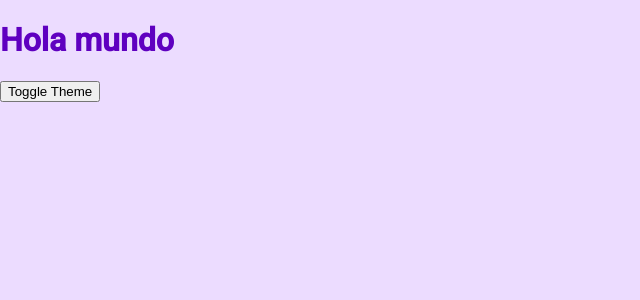
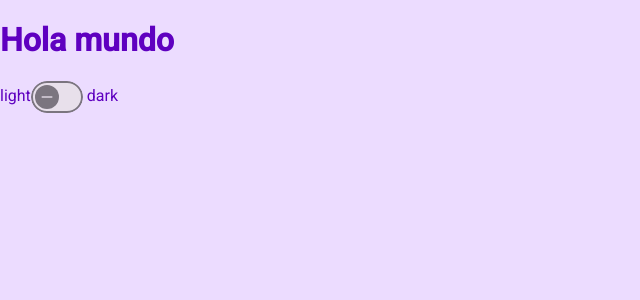
Before and after one commit to Yanioconjota/pokedex-ng, an Angular app: page / in a window 1280 px wide. Shown: the top 300 px of the page, without its empty margins (0-640 px from the left). Built offline with nearby package versions, Linux system fonts and the light colour scheme.

Commit message:
Crated app and shared module

```diff
--- a/src/app/app.component.html
+++ b/src/app/app.component.html
@@ -1,5 +1,5 @@
 <h1>Hola mundo</h1>
-<button mat-button (click)="toggleTheme()">
-  Toggle Theme
-</button>
+<span>light</span>
+<mat-slide-toggle (change)="toggleTheme()"></mat-slide-toggle>
+<span>dark</span>
 <router-outlet></router-outlet>
--- a/src/app/app.component.ts
+++ b/src/app/app.component.ts
@@ -1,12 +1,11 @@
 import { Component } from '@angular/core';
-import { RouterOutlet } from '@angular/router';
 import { ThemeService } from './services/theme.service';
 
 @Component({
   selector: 'app-root',
-  imports: [RouterOutlet],
   templateUrl: './app.component.html',
-  styleUrl: './app.component.scss'
+  styleUrls: ['./app.component.scss'],
+  standalone: false,
 })
 export class AppComponent {
   title = 'pokedex-ng';
--- /dev/null
+++ b/src/app/modules/shared/shared.module.ts
@@ -0,0 +1,15 @@
+import { NgModule } from '@angular/core';
+import { CommonModule } from '@angular/common';
+import {MatButtonModule} from '@angular/material/button';
+import { RouterOutlet } from '@angular/router';
+import {MatSlideToggleModule} from '@angular/material/slide-toggle';
+
+const imports = [CommonModule, MatButtonModule, RouterOutlet, MatSlideToggleModule]
+
+
+@NgModule({
+  declarations: [],
+  imports: [...imports],
+  exports: [MatSlideToggleModule]
+})
+export class SharedModule { }
--- a/src/app/services/theme.service.ts
+++ b/src/app/services/theme.service.ts
@@ -7,7 +7,7 @@ export class ThemeService {
 
   constructor() { }
 
-  private themeClass = localStorage.getItem('theme') ?? 'light-theme';
+  private themeClass = localStorage.getItem('theme') || 'light-theme';
 
   setTheme(theme: 'light-theme' | 'dark-theme') {
     this.themeClass = theme;
--- a/src/main.ts
+++ b/src/main.ts
@@ -1,8 +1,7 @@
-import { bootstrapApplication } from '@angular/platform-browser';
-import { appConfig } from './app/app.config';
-import { AppComponent } from './app/app.component';
+import { platformBrowserDynamic } from '@angular/platform-browser-dynamic';
+import { AppModule } from './app/app.module';
 
 document.documentElement.className = 'light-theme';
 
-bootstrapApplication(AppComponent, appConfig)
-  .catch((err) => console.error(err));
+platformBrowserDynamic().bootstrapModule(AppModule)
+  .catch(err => console.error(err));
```
Also changed, not shown: src/app/app.module.ts (added, +17 -0 lines), 1 other file (tests, documents, lock files or other folders).
